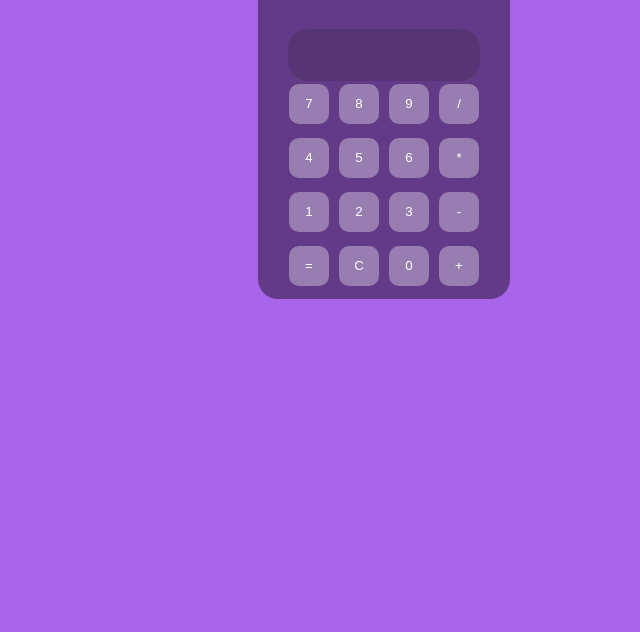
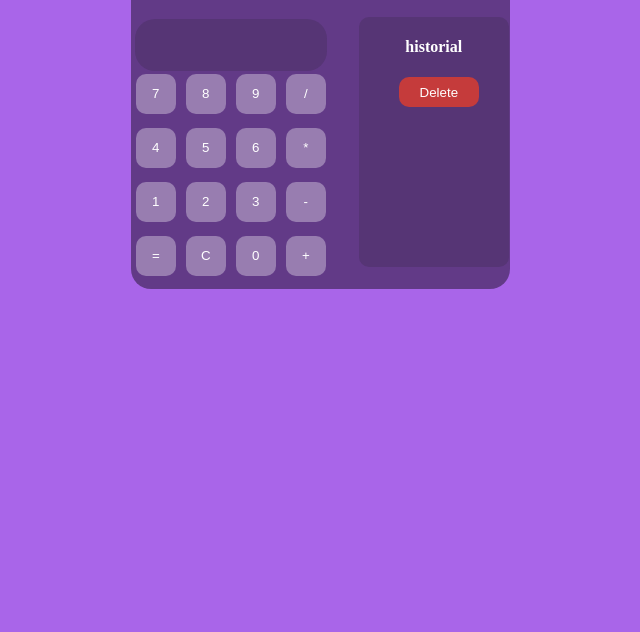
Before and after one commit to andres0818/calculadora-cuentaRegresiva, a website with bundled scripts: page index.html in a window 1280 px wide. Shown: the part 168-800 px from the top of the page, without its empty margins (256-896 px from the left). Built offline with nearby package versions, Linux system fonts and the light colour scheme.

Commit message:
creacion del historial

```diff
--- a/index.html
+++ b/index.html
@@ -30,7 +30,7 @@
         />
       </div>
       <h1>Calculadora</h1>
-      <div id="historial"></div>
+      <div class="inputs">
       <table class="teclas">
         <tr>
           <td class="resutl" colspan="4"><span id="resultado"></span></td>
@@ -68,6 +68,11 @@
           </td>
         </tr>
       </table>
+      <div id="historial">
+        <h4>historial</h4>
+        <span id="score"></span><button class="delete">Delete</button>
+      </div>
+    </div>
     </div>
     <!-- <script src="src/js/aperatuions.js"></script>
     <script src="src/js/themeCalculator.js"></script>
--- a/src/js/ConnectionApi.js
+++ b/src/js/ConnectionApi.js
@@ -11,7 +11,7 @@ const handleError = (error) => {
 	console.log(error);
 }
 //Mostrar datos
-const httpGET = async (path) => {
+/* const httpGET = async (path) => {
 	try {
 
 		console.log("haciendo una nueva petición GET");
@@ -25,7 +25,7 @@ const httpGET = async (path) => {
 	} catch (error) {
 		handleError(error);
 	}
-}
+} */
 //enviar datos {nuevo dato}
 const httpPOST = async (path, newData) => {
 	try {
@@ -78,11 +78,11 @@ const httpDELETE = async (path, id) => {
 
 
 
- const getCalculadora = async () => await httpGET(API_PATHS.calculadora)
- const getCalContador = async () => await httpGET(API_PATHS.contador)
+/*  export const getCalculadora = async () => await httpGET(API_PATHS.calculadora)
+ export const getCalContador = async () => await httpGET(API_PATHS.contador) */
 
- const createDataCalculadora = async (newDato) => await httpPOST(API_PATHS.calculadora, newDato)
- const createDataContador = async (newDato) => await httpPOST(API_PATHS.contador, newDato)
+ export const createDataCalculadora = async (newDato) => await httpPOST(API_PATHS.calculadora, newDato)
+ export const createDataContador = async (newDato) => await httpPOST(API_PATHS.contador, newDato)
 
- const eraseCalculadora = async (id) => await httpDELETE(API_PATHS.calculadora, id)
- const eraseContador = async (id) => await httpDELETE(API_PATHS.contador, id)
+ export const eraseCalculadora = async (id) => await httpDELETE(API_PATHS.calculadora, id)
+ export const eraseContador = async (id) => await httpDELETE(API_PATHS.contador, id)
--- a/src/js/aperatuions.js
+++ b/src/js/aperations.js
@@ -1,3 +1,5 @@
+import { createDataCalculadora } from "./ConnectionApi.js";
+
 export const operaciones=()=>{
 let operandoA = "0";
 let operandoB = "0";
@@ -101,5 +103,11 @@ function resolver() {
 
   resetear();
   resultado.textContent = res;
+  /* createDataCalculadora({id:res}) */
+
+  const historial=document.getElementById("score")
+  historial.innerHTML=res
+
 }
+
 }
--- a/src/styles/styleCalculator.css
+++ b/src/styles/styleCalculator.css
@@ -3,7 +3,7 @@ body {
 }
 .container {
   color: white;
-  margin: 0 40% 0 40%;
+  margin: 0 40% 0 30%;
   border-radius: 20px;
   background-color: rgba(0, 0, 0, 0.423);
   margin-top: 10vh;
@@ -19,6 +19,24 @@ body {
   display: flex;
   margin: 8px 0 -25px 70%;
 }
+
+.inputs{
+  display: flex;
+  gap: 30px;
+}
+#historial{
+  width: 150px;
+  height: 250px;
+  background-color: rgba(61, 42, 79, 0.318);
+  border-radius: 10px;
+  text-align: center;
+}
+.delete{
+  margin-left: 10px;
+  height: 30px;
+  width: 80px;
+  background-color: rgb(197, 59, 59);
+}
 .radio {
   margin: 3px;
   appearance: none;
@@ -33,6 +51,7 @@ body {
 }
 
 .resutl {
+
   padding-right: 20px;
   text-align: end;
   height: 50px;
@@ -41,6 +60,7 @@ body {
 }
 
 .numeros {
+
   display: flex;
   flex-direction: row;
   gap: 10px;
```
Also changed, not shown: script.js (+6 -1 lines), src/api.json (line endings or trailing spaces).
